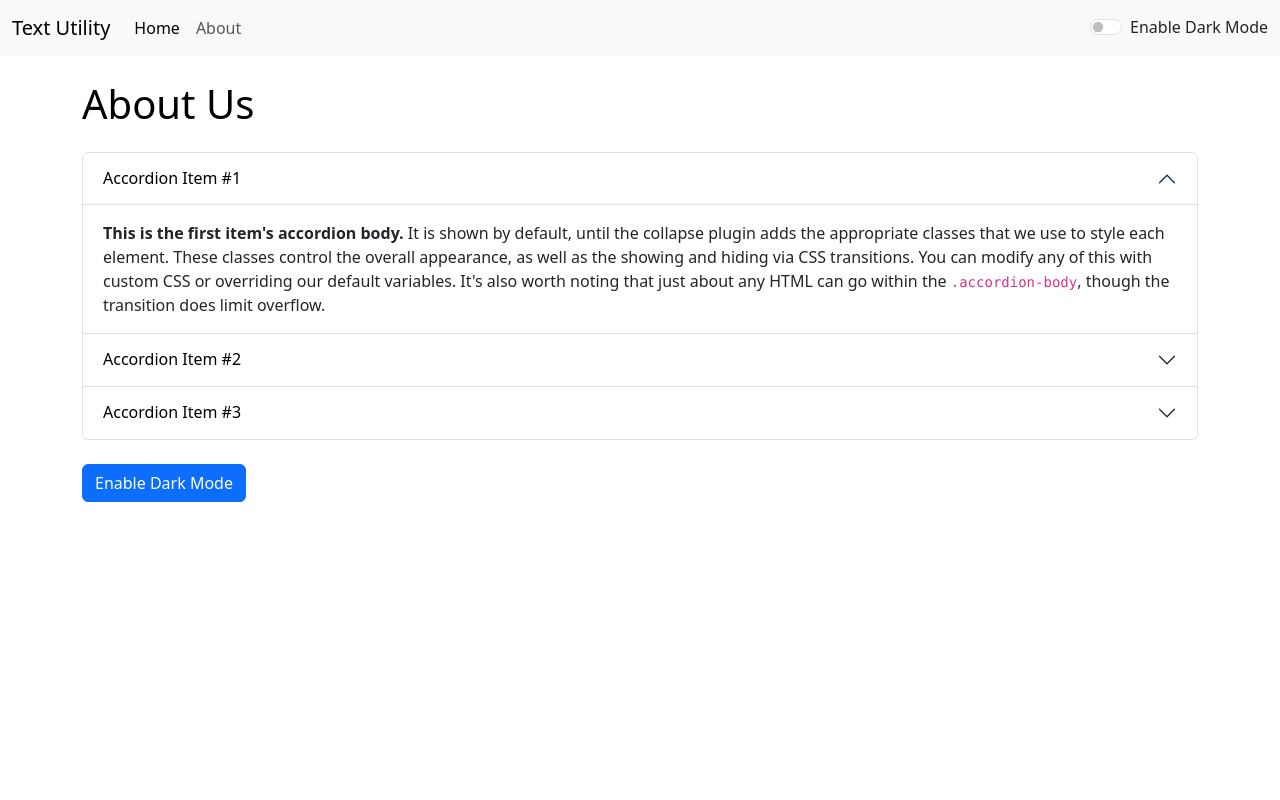
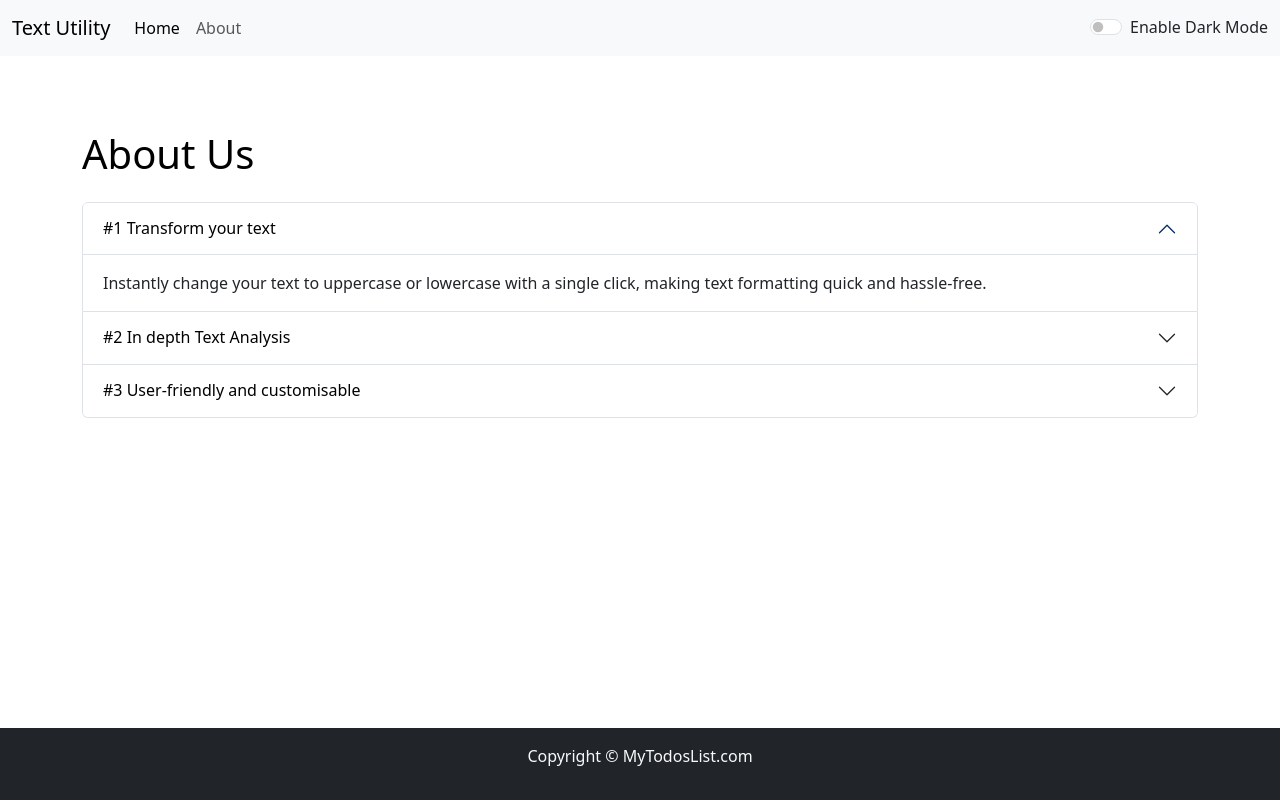
Before and after one commit to JkGiThuB821/text-app, a React (Create React App) app: page /about in a window 1280 px wide. Built offline with nearby package versions, Linux system fonts and the light colour scheme.

Commit message:
Fixed alerts and added a footer

```diff
--- a/src/App.js
+++ b/src/App.js
@@ -5,6 +5,7 @@ import About from './components/About';
 import Navbar from './components/Navbar';
 import TextForm from './components/TextForm';
 import Alert from './components/Alert';
+// import Footer from './components/Footer';
 
 import {
   BrowserRouter as Router,
@@ -13,6 +14,7 @@ import {
   Link,
   Routes
 } from "react-router-dom";
+import { Footer } from './components/Footer';
 
 
 
@@ -51,16 +53,28 @@ function App() {
   return (
     <>
   <Router>
+
+    <div style={{
+      display: 'flex',
+      flexDirection: 'column',
+      minHeight: '100vh'
+    }}>
+
   <Navbar title="Text Utility" aboutText = "About" mode = {mode} toggleMode = {toggleMode}/>
   <Alert alert = {alert}/>
   {/* <About/> */}
+        <div className='content'style={{flex:1}}>
           <Routes>
-          <Route exact path="/about" element={<About/>}>
+          <Route exact path="/about" element={<About mode={mode}/>}>
           </Route>
           <Route exact path="/" element={<TextForm heading= "Enter your text here" mode = {mode} showAlert= {showAlert}/>}>
           </Route>
         </Routes>
+        </div>
+  <Footer/>
+  </div>
   </Router>
+
     </>
   )
 }
--- a/src/components/About.js
+++ b/src/components/About.js
@@ -1,74 +1,73 @@
 import React, { useState } from 'react'
 
-const About = () => {
+const About = (props) => {
 
-    const [myStyle, setMyStyle] = useState({
-         color: "black",
-        backgroundColor: "white"
-    })
+    // const [myStyle, setMyStyle] = useState({
+    //      color: "black",
+    //     backgroundColor: "white"
+    // })
 
-    const [btnText, setBtnText] = useState("Enable Dark Mode")
+    // const [btnText, setBtnText] = useState("Enable Dark Mode")
 
-    const toggleStyle = ()=>{
-        if (myStyle.color == "black"){
-            setMyStyle({
-         color: "white",
-         backgroundColor: "black",
-         border: "1px solid white"
-        })
-        setBtnText("Enable Light Mode")
-        }
-        else{
-            setMyStyle({
-                color: "black",
-                backgroundColor: "white"
-               })
-             setBtnText("Enable Dark Mode")
-        }
-    }
+    // const toggleStyle = ()=>{
+    //     if (myStyle.color == "black"){
+    //         setMyStyle({
+    //      color: "white",
+    //      backgroundColor: "black",
+    //      border: "1px solid white"
+    //     })
+    //     setBtnText("Enable Light Mode")
+    //     }
+    //     else{
+    //         setMyStyle({
+    //             color: "black",
+    //             backgroundColor: "white"
+    //            })
+    //          setBtnText("Enable Dark Mode")
+    //     }
+    // }
 
   return (
-    <div className='container' style={myStyle}>
+    <div className='container' style={{backgroundColor:props.mode === 'dark'?'#042743':'white', color:props.mode === 'dark'?'white':'black'}} >
         <h1 className='my-4'>About Us</h1>
             <div className="accordion" id="accordionExample">
             <div className="accordion-item">
                 <h2 className="accordion-header">
-                <button className="accordion-button" style={myStyle} type="button" data-bs-toggle="collapse" data-bs-target="#collapseOne" aria-expanded="true" aria-controls="collapseOne">
-                    Accordion Item #1
+                <button className="accordion-button"  style={{backgroundColor:props.mode === 'dark'?'grey':'white', color:props.mode === 'dark'?'white':'black'}} type="button" data-bs-toggle="collapse" data-bs-target="#collapseOne" aria-expanded="true" aria-controls="collapseOne">
+                    #1 Transform your text
                 </button>
                 </h2>
                 <div id="collapseOne" className="accordion-collapse collapse show" data-bs-parent="#accordionExample">
                 <div className="accordion-body">
-                    <strong>This is the first item's accordion body.</strong> It is shown by default, until the collapse plugin adds the appropriate classes that we use to style each element. These classes control the overall appearance, as well as the showing and hiding via CSS transitions. You can modify any of this with custom CSS or overriding our default variables. It's also worth noting that just about any HTML can go within the <code>.accordion-body</code>, though the transition does limit overflow.
+                    Instantly change your text to uppercase or lowercase with a single click, making text formatting quick and hassle-free.
                 </div>
                 </div>
             </div>
             <div className="accordion-item">
                 <h2 className="accordion-header">
-                <button className="accordion-button collapsed" style={myStyle} type="button" data-bs-toggle="collapse" data-bs-target="#collapseTwo" aria-expanded="false" aria-controls="collapseTwo">
-                    Accordion Item #2
+                <button className="accordion-button collapsed" style={{backgroundColor:props.mode === 'dark'?'grey':'white', color:props.mode === 'dark'?'white':'black'}} type="button" data-bs-toggle="collapse" data-bs-target="#collapseTwo" aria-expanded="false" aria-controls="collapseTwo">
+                    #2 In depth Text Analysis
                 </button>
                 </h2>
                 <div id="collapseTwo" className="accordion-collapse collapse" data-bs-parent="#accordionExample">
                 <div className="accordion-body">
-                    <strong>This is the second item's accordion body.</strong> It is hidden by default, until the collapse plugin adds the appropriate classes that we use to style each element. These classes control the overall appearance, as well as the showing and hiding via CSS transitions. You can modify any of this with custom CSS or overriding our default variables. It's also worth noting that just about any HTML can go within the <code>.accordion-body</code>, though the transition does limit overflow.
+                Track the word and character count along with an estimated reading time, helping you refine your content effectively.
                 </div>
                 </div>
             </div>
             <div className="accordion-item">
                 <h2 className="accordion-header">
-                <button className="accordion-button collapsed" style={myStyle} type="button" data-bs-toggle="collapse" data-bs-target="#collapseThree" aria-expanded="false" aria-controls="collapseThree">
-                    Accordion Item #3
+                <button className="accordion-button collapsed" style={{backgroundColor:props.mode === 'dark'?'grey':'white', color:props.mode === 'dark'?'white':'black'}} type="button" data-bs-toggle="collapse" data-bs-target="#collapseThree" aria-expanded="false" aria-controls="collapseThree">
+                    #3 User-friendly and customisable
                 </button>
                 </h2>
                 <div id="collapseThree" className="accordion-collapse collapse" data-bs-parent="#accordionExample">
-                <div className="accordion-body" style={myStyle}>
-                    <strong>This is the third item's accordion body.</strong> It is hidden by default, until the collapse plugin adds the appropriate classes that we use to style each element. These classes control the overall appearance, as well as the showing and hiding via CSS transitions. You can modify any of this with custom CSS or overriding our default variables. It's also worth noting that just about any HTML can go within the <code>.accordion-body</code>, though the transition does limit overflow.
+                <div className="accordion-body" >
+                With dark mode support and real-time alerts, the app enhances usability while providing a smooth and engaging experience.
                 </div>
                 </div>
             </div>
             </div>
-            <button className = "btn btn-sm btn-success" type="submit" class="btn btn-primary my-4" onClick={toggleStyle}>{btnText}</button>
 
 
     </div>
--- a/src/components/Alert.js
+++ b/src/components/Alert.js
@@ -2,8 +2,10 @@ import React from 'react'
 
 const Alert = (props) => {
   return (
-    props.alert && <div class="alert alert-warning alert-dismissible fade show" role="alert">
+    <div style={{height: "50px"}}>
+    {props.alert && <div class="alert alert-warning alert-dismissible fade show" role="alert">
         <strong>{props.alert.type}</strong>: {props.alert.msg}
+    </div>}
     </div>
   )
 }
--- /dev/null
+++ b/src/components/Footer.js
@@ -0,0 +1,20 @@
+import React from 'react'
+
+export const Footer = () => {
+  let footerStyle = {
+    position: "relative",
+    bottom: 0,
+    // top: "100vh",
+    width: "100%",
+    padding:"10px 0"}
+  return (
+    <footer className='bg-dark text-light py-3'style={footerStyle}
+    >
+      <p className='text-center'>
+      Copyright &copy; MyTodosList.com
+      </p>
+    </footer>
+  )
+}
+
+export default Footer
--- a/src/components/TextForm.js
+++ b/src/components/TextForm.js
@@ -54,16 +54,16 @@ export default function TextForm(props) {
             <div className='container my-5'>
             <div className="mb-3" style={{color:props.mode === 'dark'?'white':'black'}}>
                 <h1>{props.heading}</h1>
-            <textarea className="form-control" value = {text} id="myText" rows="10" onChange={handleOnChange} style={{backgroundColor:props.mode === 'dark'?'grey':'white', color:props.mode === 'dark'?'white':'black'}}> </textarea>
+            <textarea className="form-control" value = {text} id="myText" rows="10" onChange={handleOnChange} style={{backgroundColor:props.mode === 'dark'?'#13466e':'white', color:props.mode === 'dark'?'white':'black'}}> </textarea>
             </div>
-            <button className = "btn btn-sm btn-success" type="submit" class="btn btn-primary mx-2" onClick={handleUpClick}>Convert to Upper Case</button>
-            <button className = "btn btn-sm btn-success" type="submit" class="btn btn-primary mx-2" onClick={handleLowClick}>Convert to Lower Case</button>
-            <button className = "btn btn-sm btn-success" type="submit" class="btn btn-primary mx-2" onClick={handleClearClick}>Clear Text</button>
+            <button className = "btn btn-sm btn-success" type="submit" class="btn btn-primary mx-2 my-2" onClick={handleUpClick}>Convert to Upper Case</button>
+            <button className = "btn btn-sm btn-success" type="submit" class="btn btn-primary mx-2 my-2" onClick={handleLowClick}>Convert to Lower Case</button>
+            <button className = "btn btn-sm btn-success" type="submit" class="btn btn-primary mx-2 my-2" onClick={handleClearClick}>Clear Text</button>
 
             </div>
 
         </div>
-        <div className="container" style={{color:props.mode === 'dark'?'white':'black'}}>
+        <div className="container" style={{color:props.mode === 'dark'?'white':'black', paddingBottom: "50px"} }>
             <h2>Your text summary</h2>
             <p> Number of words: {countWords()}, Number of characters: {text.length}</p>
             <p> Approximate reading time: {countWords() * 0.008} minutes </p>
```
